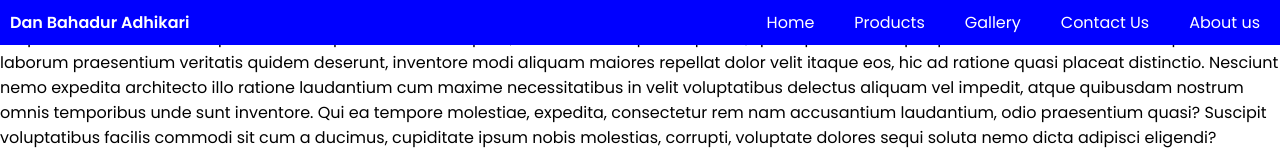
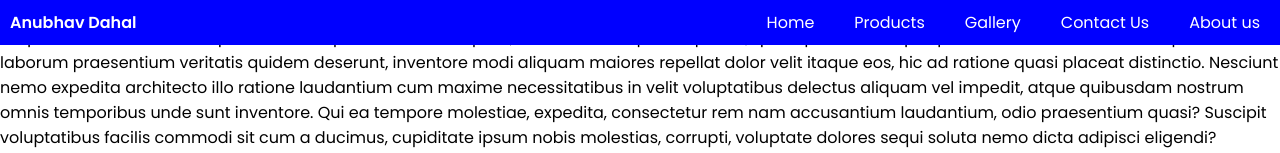
Before and after one commit to anubhavdahal1/web-technology, a plain HTML site: page css/navbar.html in a window 1280 px wide. Shown: the top 153 px of the page. Drawn offline with Linux system fonts and the light colour scheme.

Commit message:
navbar using html and css

```diff
--- a/css/navbar.html
+++ b/css/navbar.html
@@ -36,7 +36,7 @@
     <body>
       <header>
         <div class="logo">
-          <p>Dan Bahadur Adhikari</p>
+          <p>Anubhav Dahal</p>
         </div>
         <nav>
           <ul>
```
